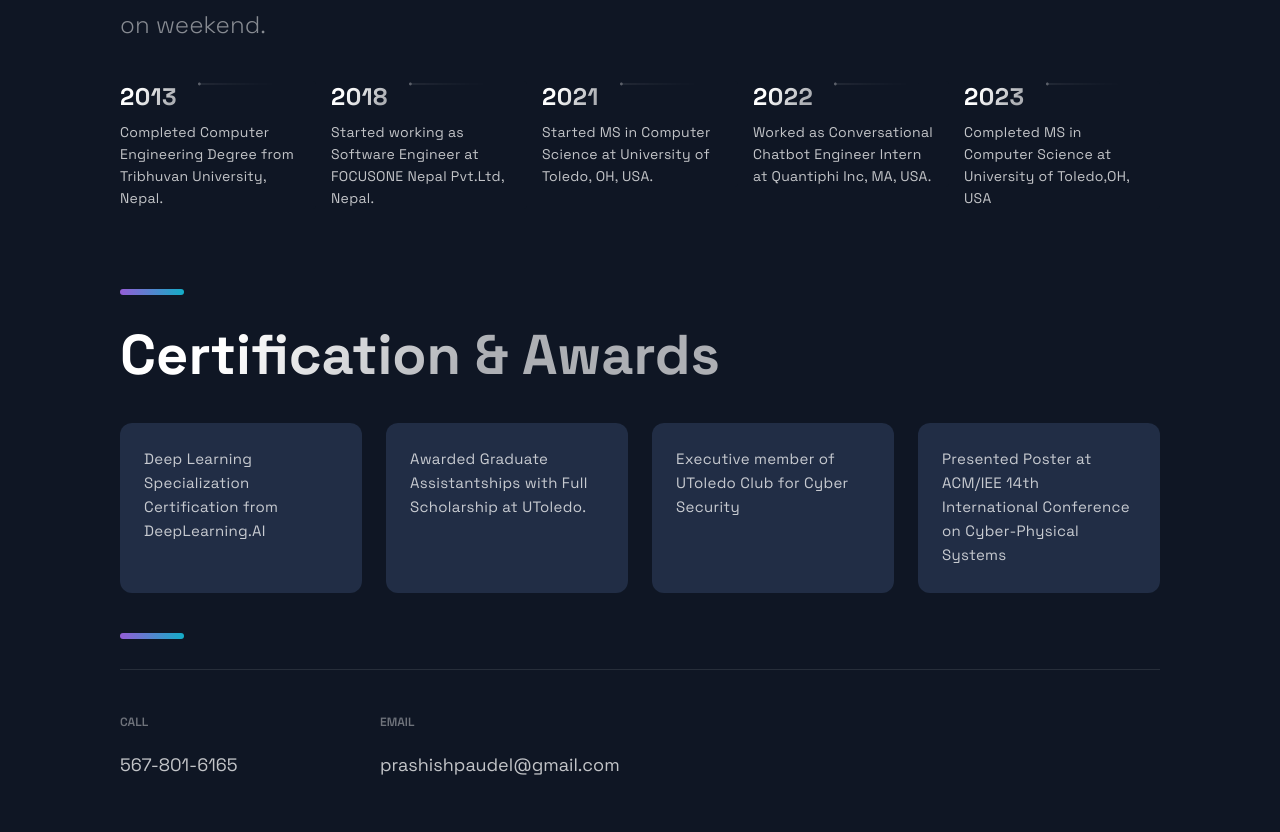
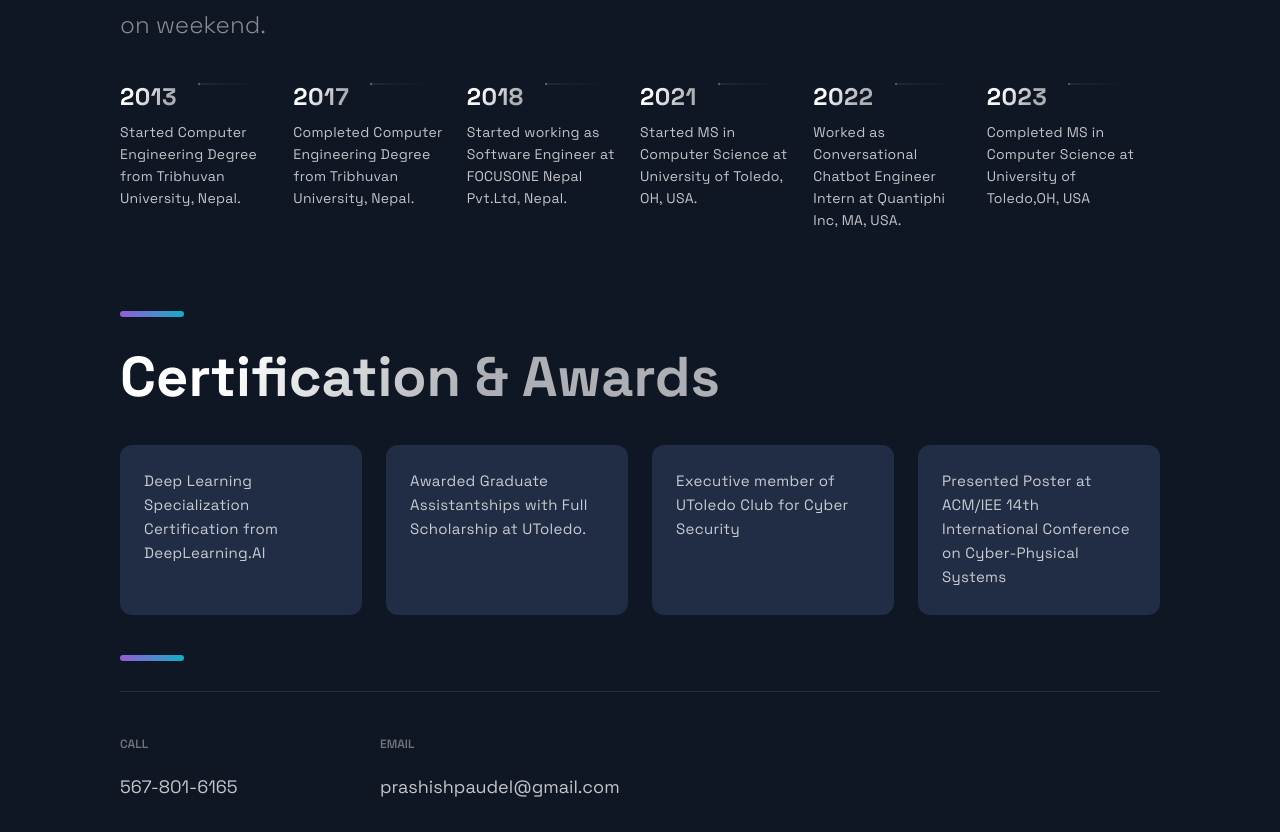
Before and after one commit to prashishpaudel/prashishpaudel.github.io, a Next.js app: page / in a window 1280 px wide. Shown: the part 4402-5234 px from the top of the page. Built offline with nearby package versions, Linux system fonts and the light colour scheme.

Commit message:
Changes to Timeline data

```diff
--- a/src/constants/constants.js
+++ b/src/constants/constants.js
@@ -38,7 +38,8 @@ export const projects = [
 ];
 
 export const TimeLineData = [
-  { year: 2013, text: 'Completed Computer Engineering Degree from Tribhuvan University, Nepal.', },
+  { year: 2013, text: 'Started Computer Engineering Degree from Tribhuvan University, Nepal.', },
+  { year: 2017, text: 'Completed Computer Engineering Degree from Tribhuvan University, Nepal.', },
   { year: 2018, text: 'Started working as Software Engineer at FOCUSONE Nepal Pvt.Ltd, Nepal.', },
   { year: 2021, text: 'Started MS in Computer Science at University of Toledo, OH, USA.', },
   { year: 2022, text: 'Worked as Conversational Chatbot Engineer Intern at Quantiphi Inc, MA, USA.', },
```
